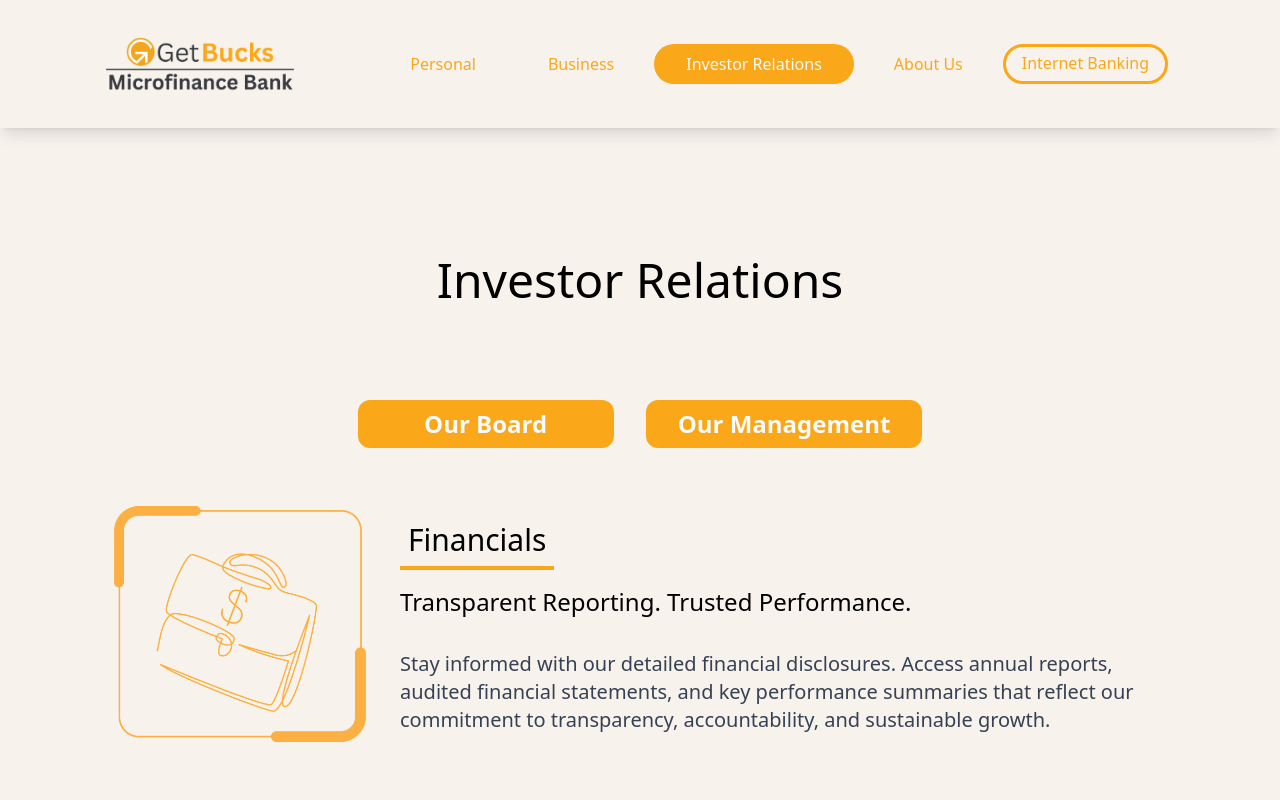
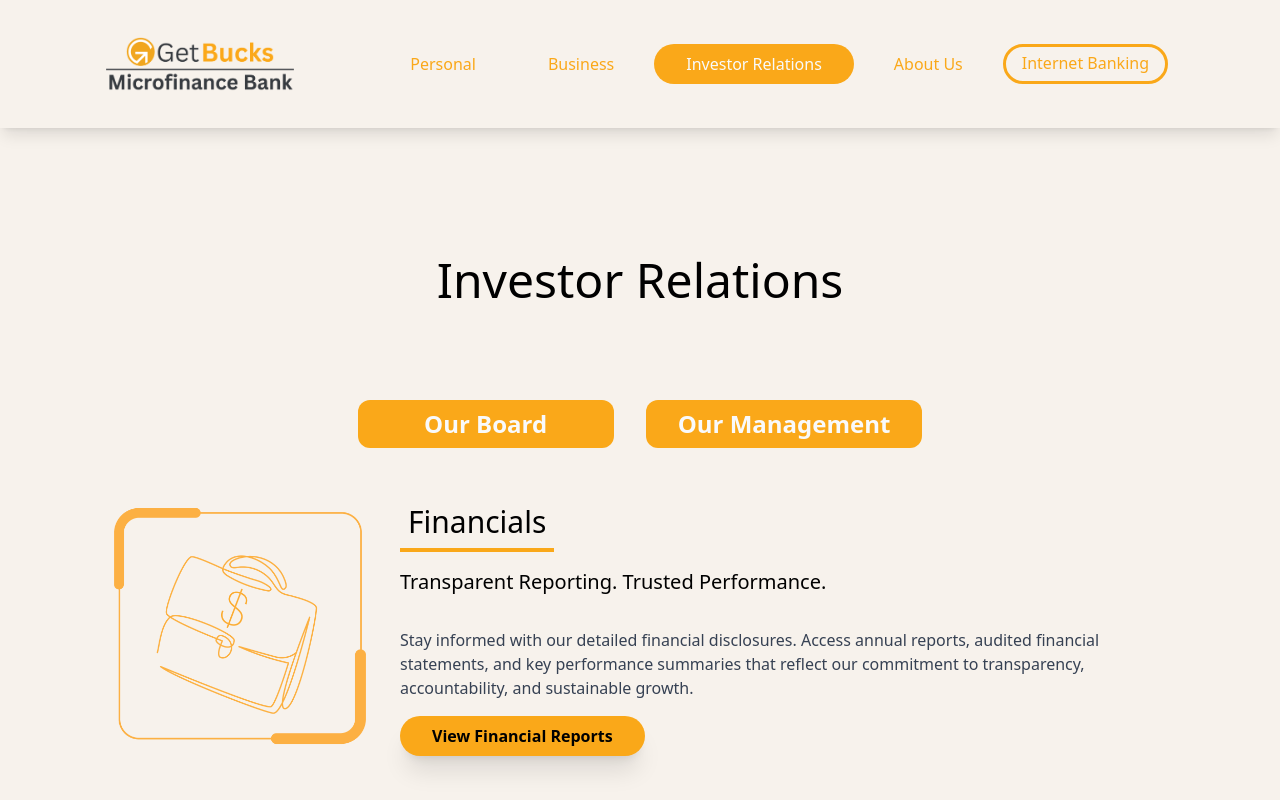
Before and after one commit to khomabhena/getbucks-site, a React (Vite) app: page /investor-relations in a window 1280 px wide. Shown: the top 800 px of the page. Built offline with nearby package versions, Linux system fonts and the light colour scheme.

Commit message:
adding financial reports

```diff
--- a/src/components/BoardMembersCard.jsx
+++ b/src/components/BoardMembersCard.jsx
@@ -7,15 +7,17 @@ const BoardMembersCard = ({title = 'Board Members', data}) => {
   return (
     <div className=' w-full flex items-center flex-col mt-12'>
         <h2 className=' text-2xl mt-12l self-start lg:self-center md:text-5xl font-medium'>{title}</h2>
-        <div className=' relative w-full flex flex-wrap mt-48 min-h-screen shadow-xl rounded-2xl' style={{ backgroundColor: colors.primaryColor}}>
+        <div className=' relative w-full flex flex-wrap mt-48 min-h-screen rounded-2xl'>
 
             {
               data?.map(({name, position, image, text }) => (
                   <div className=' -mt-24 mb-24 bg-red-600l px-4 basis-1/3 flex items-center flex-col minh'>
-                      <img className=' w-48 h-48 rounded-xl bg-cover object-cover shadow-xl' src={image} alt={name} />
+                    <div style={{ backgroundColor: colors.primaryColor}} className=' hover:scale-105 hover:shadow-2xl ease-in-out transition-all mt-48 w-ful shadow-xl flex flex-col items-center py-12 px-4 rounded-2xl text-gray-800'>
+                      <img className=' w-48 -mt-36 h-48 rounded-xl bg-cover object-cover shadow-xl' src={image} alt={name} />
                       <h3 className=' text-xl mt-8 font-semibold'>{name}</h3>
                       <h4 className=' text-base font-semibold mt-4'>{position}</h4>
-                      <p className=' text-justify text-lg min-h-[350px] px-8 mt-12'>{text}</p>
+                      <p className=' text-justify text-base min-h-[300px] px-8 mt-12'>{text}</p>
+                    </div>
                   </div>
               ))
             }
--- a/src/components/InvestorRelationsCard.jsx
+++ b/src/components/InvestorRelationsCard.jsx
@@ -1,7 +1,7 @@
 import React from 'react'
 import { colors } from '../data/colors'
 
-const InvestorRelationsCard = ({ title, heading, reverse, image, text }) => {
+const InvestorRelationsCard = ({ title, heading, reverse, link, image, text, button }) => {
   return (
     <section style={{ backgroundColord: colors.backgroundColor }}
       className={` ${reverse ?
@@ -10,10 +10,13 @@ const InvestorRelationsCard = ({ title, heading, reverse, image, text }) => {
 
           <img className=' lg:mx-4 w-auto h-32 md:h-36 xl:h-64 self-start lg:self-center' src={image} alt={title} />
 
-          <div className={` flex flex-col justify-center pr-2 ${ reverse ? 'xl:text-end' : ''} `}>
+          <div className={` flex flex-col justify-start pr-2 ${ reverse ? 'xl:text-end' : ''} `}>
             <h3 style={{ borderColor: colors.primaryColor }} className={` text-xl md:text-3xl border-b-4 border-l-0 border-r-0 border-t-0 border p-2 font-medium w-fit ${ reverse ? ' text-start xl:text-end self-start xl:self-end' : ''}`}>{title}</h3>
-            <h4 className={` ${heading ? '' : 'hidden'} text-lg md:text-2xl font-light mt-4`}>{heading}</h4>
-            <p className=' mt-8 text-sm md:text-xl text-gray-700'>{text}</p>
+            <h4 className={` ${heading ? '' : 'hidden'} text-lg md:text-xl font-light mt-4`}>{heading}</h4>
+            <p className=' mt-8 text-sm md:text-base text-gray-700'>{text}</p>
+            <a href={link}>
+              <button className={` ${ reverse ? ' self-end' : ' self-start'} font-semibold px-8 py-2 text-base rounded-3xl mt-4 shadow-xl hover:scale-95 transition-all ease-in-out cursor-pointer`} style={{ backgroundColor: colors.primaryColor}}>{button}</button>
+            </a>
           </div>
 
         </section>
--- a/src/data/investor.js
+++ b/src/data/investor.js
@@ -7,6 +7,8 @@ export const getInvestorRelations = {
             image: '/investor/icon-01.png',
             title: 'Financials',
             reverse: false,
+            button: 'View Financial Reports',
+            buttonLink: '/financial-reports',
             heading: 'Transparent Reporting. Trusted Performance.',
             text: 'Stay informed with our detailed financial disclosures. Access annual reports, audited financial statements, and key performance summaries that reflect our commitment to transparency, accountability, and sustainable growth.'
         },
@@ -15,6 +17,8 @@ export const getInvestorRelations = {
             title: 'Key Events and Shareholder Updates',
             heading: '',
             reverse: true,
+            button: 'View AGMs & Events',
+            buttonLink: '/events',
             text: 'Explore important milestones and official communications, including our Annual General Meetings, rights issue circulars, and other shareholder engagements. This section provides a comprehensive archive of events and notices that shape our governance and strategic direction—keeping our stakeholders informed every step of the way.'
         },
     ]
--- a/src/sections/InvestorRelationsSection.jsx
+++ b/src/sections/InvestorRelationsSection.jsx
@@ -23,8 +23,8 @@ const InvestorRelationsSection = () => {
 
         <div className=' mt-12 flex flex-col gap-24 '>
             {
-                data.data?.map(({ image, reverse, title, heading, text }) => (
-                <InvestorRelationsCard reverse={reverse} image={image} title={title} heading={heading} text={text} />
+                data.data?.map(({ image, reverse, title, heading, text, button }) => (
+                <InvestorRelationsCard reverse={reverse} image={image} title={title} heading={heading} text={text} button={button} />
                 ))
             }
         </div>
```
